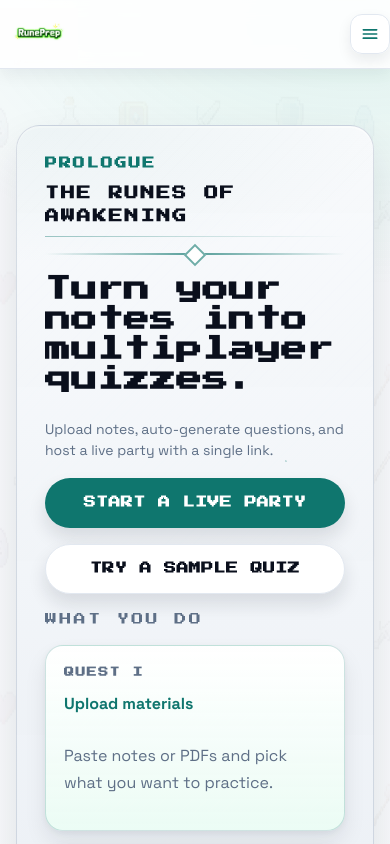
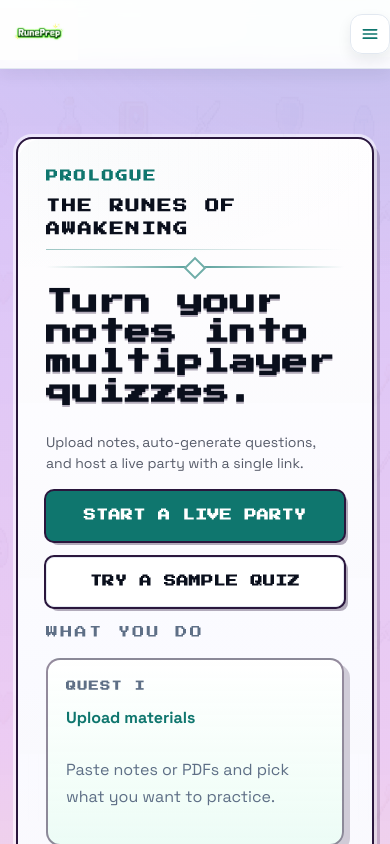
Before and after one commit to ryogagrisnik/studynite, a Next.js app: page / in a window 390 px wide. Shown: the top 844 px of the page. Built offline with nearby package versions, Linux system fonts and the light colour scheme; no server answers.

Commit message:
Refine pixel homepage background

```diff
--- a/app/globals.css
+++ b/app/globals.css
@@ -1704,6 +1704,131 @@ button.card:disabled{ cursor:not-allowed; opacity:0.6; }
 .btn-hero:hover{
   box-shadow:0 14px 22px rgba(15,23,42,0.14);
 }
+
+/* ================= PIXEL HOME ENHANCEMENTS ================= */
+.pixel-home .hero-slab{
+  padding:96px 0 72px;
+}
+.pixel-home .hero-slab--glow::before{
+  display:block;
+  left:50%;
+  right:auto;
+  top:-64px;
+  bottom:-40px;
+  width:100vw;
+  transform:translateX(-50%);
+  border-radius:0;
+  background-image:
+    linear-gradient(180deg, rgba(248,250,252,0) 72%, rgba(248,250,252,0.92) 96%, rgba(248,250,252,1) 100%),
+    url("/assets/pixel-sky.png");
+  background-size:100% 100%, cover;
+  background-position:center, center;
+  background-repeat:no-repeat;
+  image-rendering:pixelated;
+  z-index:-2;
+}
+.pixel-home .sparkle-layer::after{
+  inset:-40px;
+  background-image:
+    radial-gradient(2px 2px at 12% 18%, rgba(255,255,255,0.75) 50%, transparent 55%),
+    radial-gradient(2px 2px at 28% 68%, rgba(255,255,255,0.7) 50%, transparent 55%),
+    radial-gradient(2px 2px at 74% 26%, rgba(255,255,255,0.7) 50%, transparent 55%),
+    radial-gradient(2px 2px at 86% 72%, rgba(255,255,255,0.7) 50%, transparent 55%),
+    radial-gradient(1px 1px at 42% 35%, rgba(255,255,255,0.6) 50%, transparent 55%),
+    radial-gradient(1px 1px at 62% 58%, rgba(255,255,255,0.55) 50%, transparent 55%);
+  opacity:0.7;
+  mix-blend-mode:screen;
+}
+.pixel-home .hero-panel{
+  border-radius:16px;
+  border:2px solid #2A163D;
+  background:
+    linear-gradient(180deg, rgba(255,255,255,0.98), rgba(244,247,255,0.95)),
+    repeating-linear-gradient(90deg, rgba(42,22,61,0.08) 0 1px, transparent 1px 10px);
+  box-shadow:
+    0 0 0 4px rgba(255,255,255,0.5),
+    10px 10px 0 rgba(42,22,61,0.25);
+}
+.pixel-home .quest-panel::after{
+  opacity:0.3;
+}
+.pixel-home .page-title{
+  text-shadow:0 2px 0 rgba(42,22,61,0.35);
+}
+.pixel-home .page-sub{
+  color:rgba(15,23,42,0.7);
+}
+.pixel-home .btn-hero{
+  border-radius:8px;
+  box-shadow:0 0 0 2px #2A163D, 4px 4px 0 rgba(42,22,61,0.35);
+  text-transform:uppercase;
+  letter-spacing:0.06em;
+}
+.pixel-home .btn-hero:hover{
+  transform:translate(-1px, -1px);
+  box-shadow:0 0 0 2px #2A163D, 6px 6px 0 rgba(42,22,61,0.4);
+}
+.pixel-home .quest-card,
+.pixel-home .card{
+  border-radius:14px;
+  border:2px solid rgba(42,22,61,0.5);
+  box-shadow:8px 8px 0 rgba(42,22,61,0.18);
+}
+.pixel-home .quest-card:hover{
+  transform:translate(-2px, -2px);
+  box-shadow:10px 10px 0 rgba(42,22,61,0.24);
+}
+.pixel-home .pixel-frame{
+  border-radius:16px;
+  border:2px solid rgba(42,22,61,0.6);
+  background:rgba(15,23,42,0.08);
+  box-shadow:0 0 0 4px rgba(255,255,255,0.6), 8px 8px 0 rgba(42,22,61,0.25);
+  padding:12px;
+}
+.pixel-home .hero-image{
+  border-radius:10px;
+  box-shadow:0 18px 24px rgba(15,23,42,0.18);
+}
+@media (max-width: 900px){
+  .pixel-home .hero-slab{
+    padding:72px 0 56px;
+  }
+  .pixel-home .hero-slab--glow::before{
+    top:-48px;
+    bottom:-28px;
+    background-position:center top;
+  }
+}
+@media (max-width: 640px){
+  .pixel-home .hero-slab{
+    padding:48px 0 36px;
+  }
+  .pixel-home .hero-slab--glow::before{
+    top:-32px;
+    bottom:-18px;
+    background-image:
+      linear-gradient(180deg, rgba(124,58,237,0.28) 0%, rgba(192,38,211,0.22) 45%, rgba(249,115,22,0.18) 75%, rgba(248,250,252,0.9) 100%);
+    background-size:100% 100%;
+    background-position:center;
+    image-rendering:auto;
+  }
+  .pixel-home .sparkle-layer::after{
+    inset:-24px;
+    opacity:0.55;
+  }
+  .pixel-home .hero-panel{
+    box-shadow:
+      0 0 0 3px rgba(255,255,255,0.55),
+      6px 6px 0 rgba(42,22,61,0.22);
+  }
+  .pixel-home .quest-card,
+  .pixel-home .card{
+    box-shadow:6px 6px 0 rgba(42,22,61,0.2);
+  }
+  .pixel-home .btn-hero{
+    letter-spacing:0.04em;
+  }
+}
 .hero-links{
   display:flex;
   flex-wrap:wrap;
--- a/app/page.tsx
+++ b/app/page.tsx
@@ -50,12 +50,12 @@ export default function Home() {
   };
 
   return (
-    <div className="page stack home pixel-ui">
+    <div className="page stack home pixel-ui pixel-home">
       <script
         type="application/ld+json"
         dangerouslySetInnerHTML={{ __html: JSON.stringify(structuredData) }}
       />
-      <section className="hero-slab hero-slab--glow sparkle-layer rpg-reveal">
+      <section className="hero-slab hero-slab--glow sparkle-layer rpg-reveal pixel-sky">
         <div className="quest-panel panel--stone hero-panel">
           <div className="chapter-head chapter-head--hero">
             <span className="chapter-pill">Prologue</span>
@@ -97,7 +97,7 @@ export default function Home() {
               </div>
             </div>
             <div className="hero-media hero-media--plain">
-              <div className="hero-media-inner">
+              <div className="hero-media-inner pixel-frame">
                 <img
                   className="hero-image"
                   src="/hero.png"
```
Also changed, not shown: public/assets/pixel-sky.png (added).
